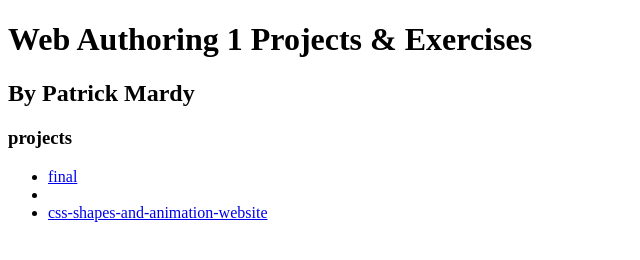
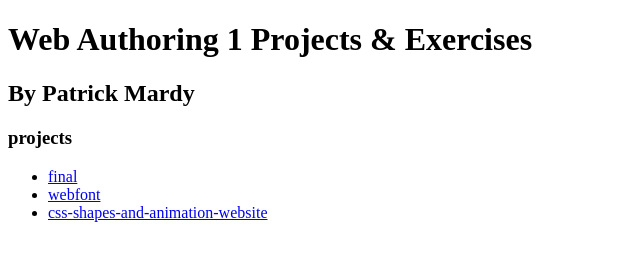
Before and after one commit to hellstan/hellstan.github.com, a plain HTML site: page index.html in a window 1280 px wide. Shown: the full height of the page, 0-640 px from the left. Drawn offline with Linux system fonts and the light colour scheme.

Commit message:
Update index.html

```diff
--- a/index.html
+++ b/index.html
@@ -24,7 +24,7 @@
  <h3>projects</h3>
  <ul>
    <li><a href="final/index.html">final</a></li>
-   <li><a href="webfont-website/index.html"></a></li>
+   <li><a href="webfont-website/index.html">webfont</a></li>
    <li><a href="css-shapes-and-animation-website/index.html">css-shapes-and-animation-website</a></li>
  </ul>
 </section>
```
